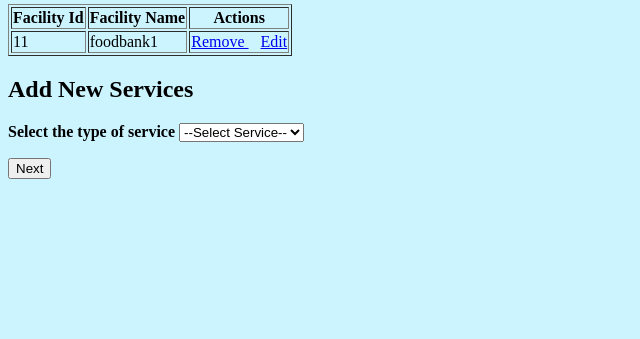
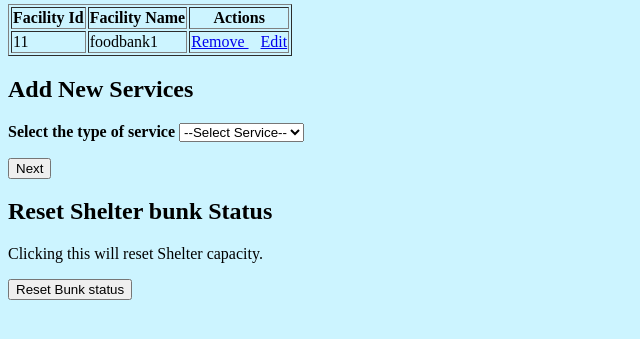
Before and after one commit to heliumrz/Atlanta-Sharing-Alliance-Coordination-System, a PHP site: page /services.php in a window 1280 px wide. Shown: the part 170-509 px from the top of the page, without its empty margins (0-640 px from the left). Run offline with PHP 8.4, Linux system fonts and the light colour scheme; the visitor is signed in with stand-in values (Sample User, id 1); data comes from the database, SQL or seed files in the repository.

Commit message:
reset bunks

```diff
--- a/Phase3/src/services.php
+++ b/Phase3/src/services.php
@@ -27,6 +27,31 @@ if (!empty($_GET['delete']) && !empty($_GET['type'])) {
         // do not delete. Site needs at least one facility
     }
 }
+function getShelterForSite($siteId) {
+    $sql = "SELECT * FROM sitetoservice, shelter WHERE sitetoservice.SiteId='".
+        $siteId."' AND sitetoservice.FacilityId = shelter.FacilityId";
+    $result = executeSql($sql);
+    return $result;
+}
+function resetShelterCount($maleCap, $femaleCap, $mixedCap,$FacilityId) {
+    $sql = "UPDATE Shelter SET BunkCountMale=".$maleCap.", BunkCountFemale=".$femaleCap.", BunkCountMixed=".$mixedCap." WHERE FacilityId=".$FacilityId;
+    return executeSql($sql);
+}
+if (isset($_POST['reset'])){
+    //get shelter for this site
+    $result = getShelterForSite($siteId);
+    //get capacity for the shelter
+    while ($row = $result->fetch_assoc()){
+        $FacilityId = $row['FacilityId'];
+        $maleCap = $row['BunkCapacityMale'];
+        $femaleCap = $row['BunkCapacityFemale'];
+        $mixedCap = $row['BunkCapacityMixed'];
+    }
+        //update shelter with those values
+    resetShelterCount($maleCap, $femaleCap, $mixedCap,$FacilityId);
+    $_SESSION['message'] = "The Shelter Bunk count is reset to original capacity.";
+}
+
 ?>
 <html>
    <head>
@@ -78,6 +103,11 @@ if (!empty($_GET['delete']) && !empty($_GET['type'])) {
            </select>
              </p>
             <button name="save" type="submit">Next</button>
-
+       </form>
+       <h2>Reset Shelter bunk Status</h2>
+       <p> Clicking this will reset Shelter capacity.</p>
+        <form action="./services.php" method="post">
+            <button name="reset" type="submit">Reset Bunk status</button>
+        </form>
 </body>
 </html>
```
